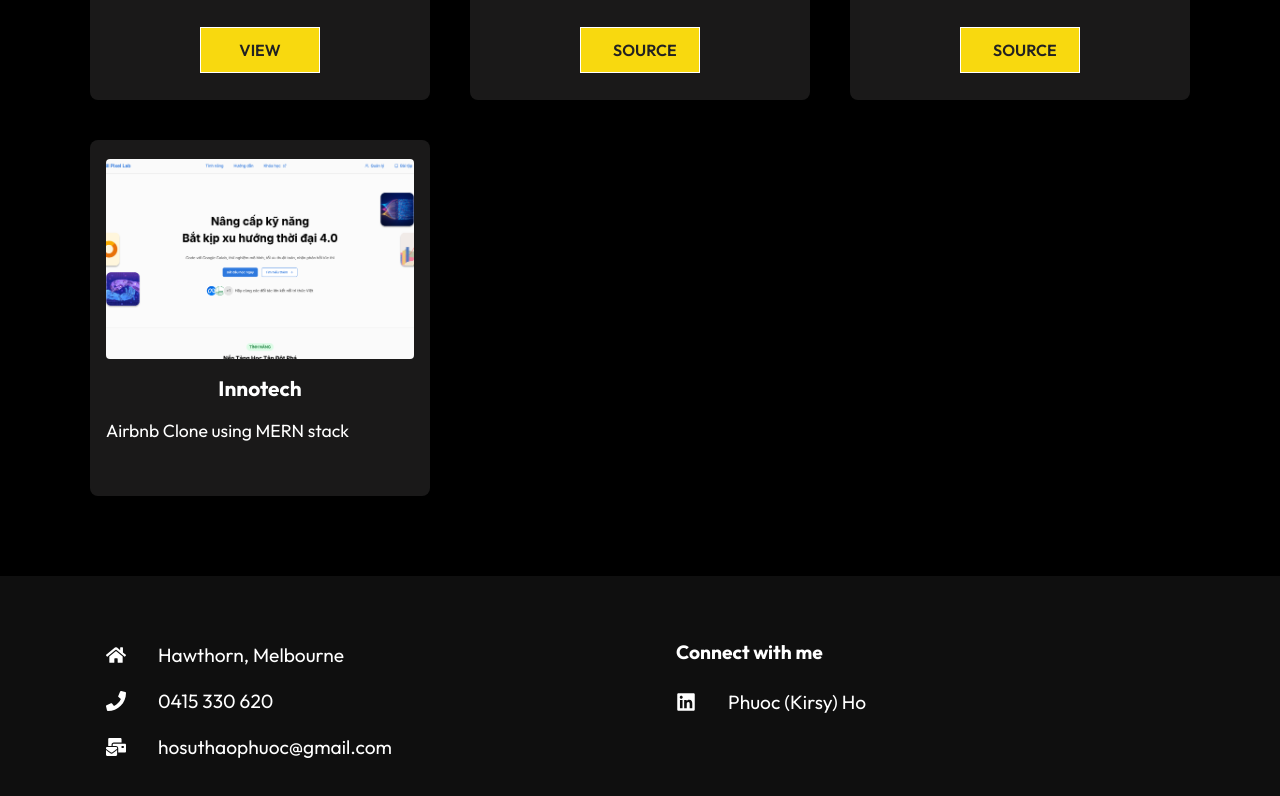
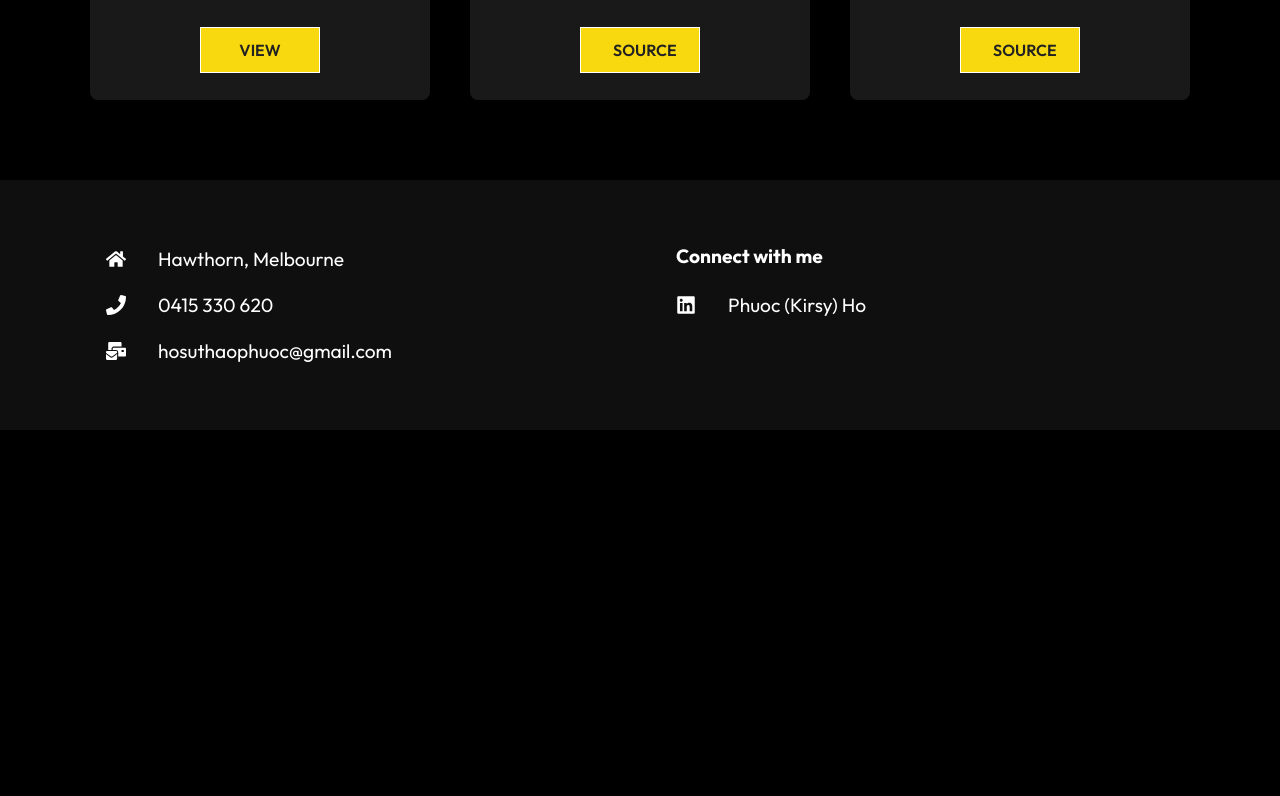
Before and after one commit to phuoc-stack/my-portfolio-frontend, a React (Create React App) app: page /project in a window 1280 px wide. Shown: the part 1182-1978 px from the top of the page. After the commit the page ends 1612 px from the top, so only its background shows below. Built offline with nearby package versions, Linux system fonts and the light colour scheme.

Commit message:
Minor fix

```diff
--- a/src/components/PortfolioCardData.js
+++ b/src/components/PortfolioCardData.js
@@ -23,12 +23,6 @@ const ProjectCardData = [
         text:"An intelligent news platform powered by AI that provides personalized article recommendations with real-time sentiment analysis, bias detection, and interactive chatbot discussions using Google Gemini AI and BERT models.",
         source: "https://github.com/Jesse0502/TDP_Project"
     },
-    {
-        imgsrc:proj1,
-        title:"Innotech",
-        text:"Airbnb Clone using MERN stack",
-        source: ""
-    },
 ]
 
 export default ProjectCardData;
```
